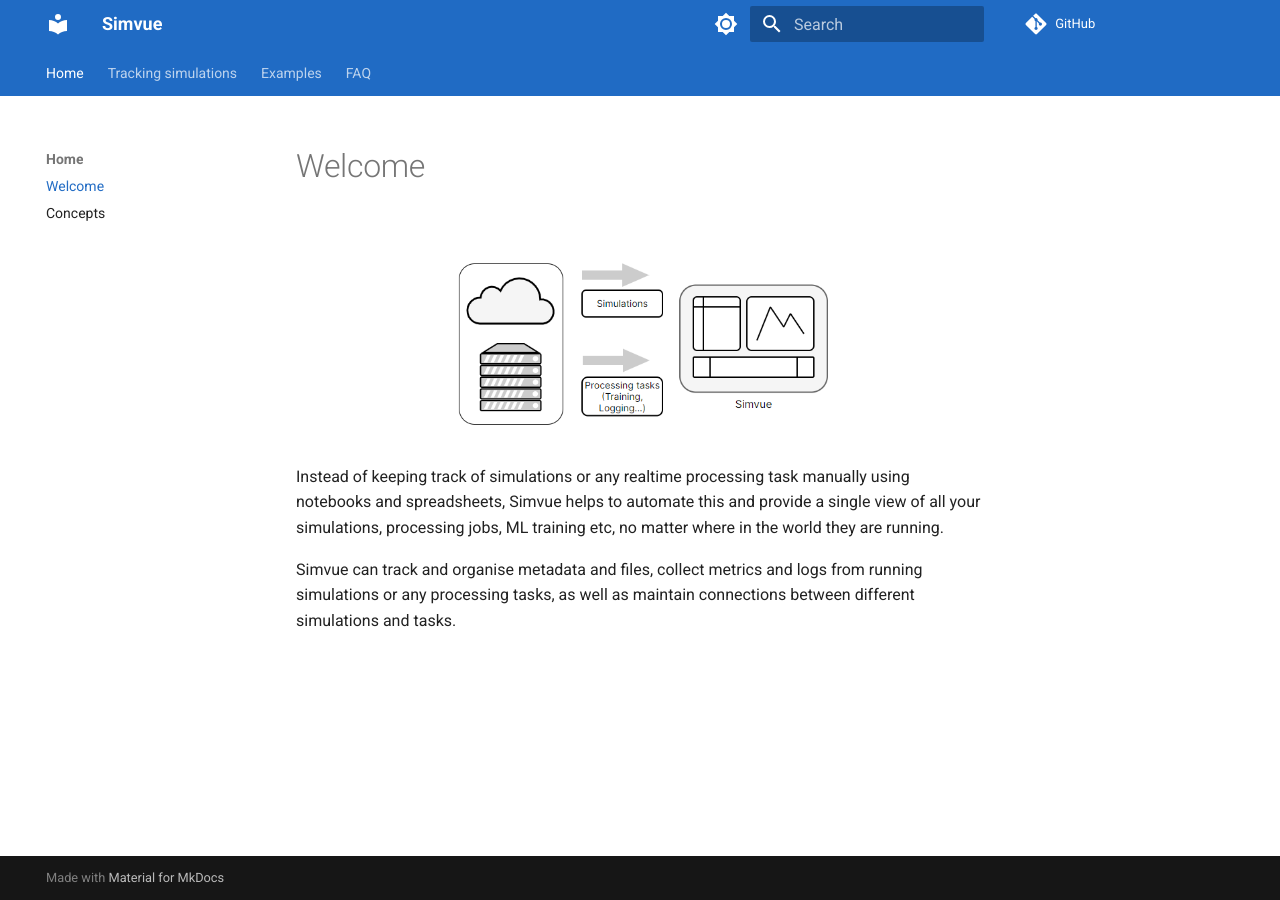
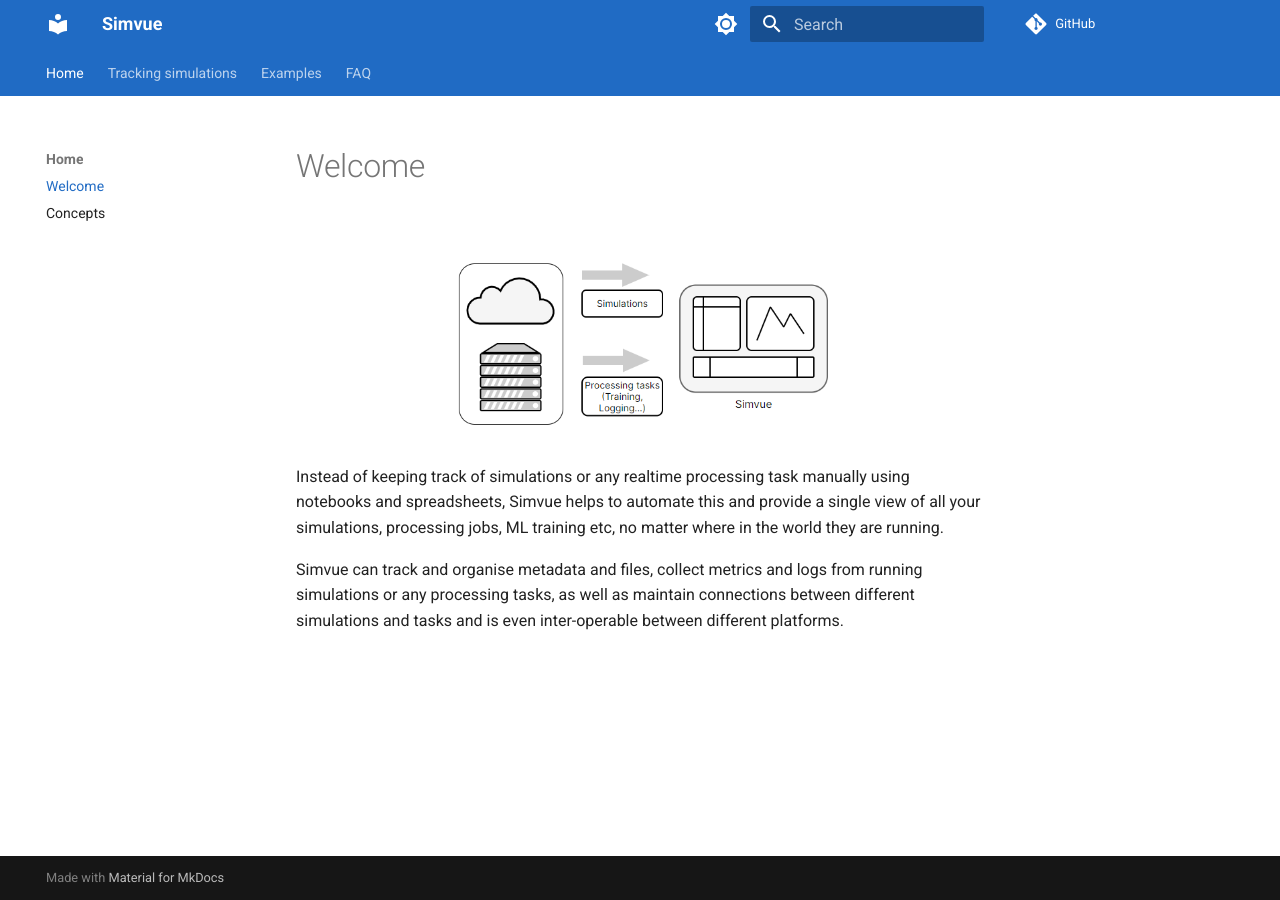
Before and after one commit to simvue-io/docs, an MkDocs documentation site: the page built from docs/index.md, in a window 1280 px wide. Built offline with MkDocs 1.6.1 and Material for MkDocs 9.7.7, drawn with Linux system fonts in a browser that asks for light colours.

Commit message:
Update index.md
Adding fact that Simvue is inter-operable between different platforms.

```diff
--- a/docs/index.md
+++ b/docs/index.md
@@ -5,8 +5,7 @@
 </figure>
 
 Instead of keeping track of simulations or any realtime processing task manually using notebooks and spreadsheets, Simvue helps to automate this
-and provide a single view of all your simulations, processing jobs, ML training etc, no matter where in the
-world they are running.
+and provide a single view of all your simulations, processing jobs, ML training etc, no matter where in the world they are running.
 
 Simvue can track and organise metadata and files, collect metrics and logs from running
-simulations or any processing tasks, as well as maintain connections between different simulations and tasks.
+simulations or any processing tasks, as well as maintain connections between different simulations and tasks and is even inter-operable between different platforms.
```
